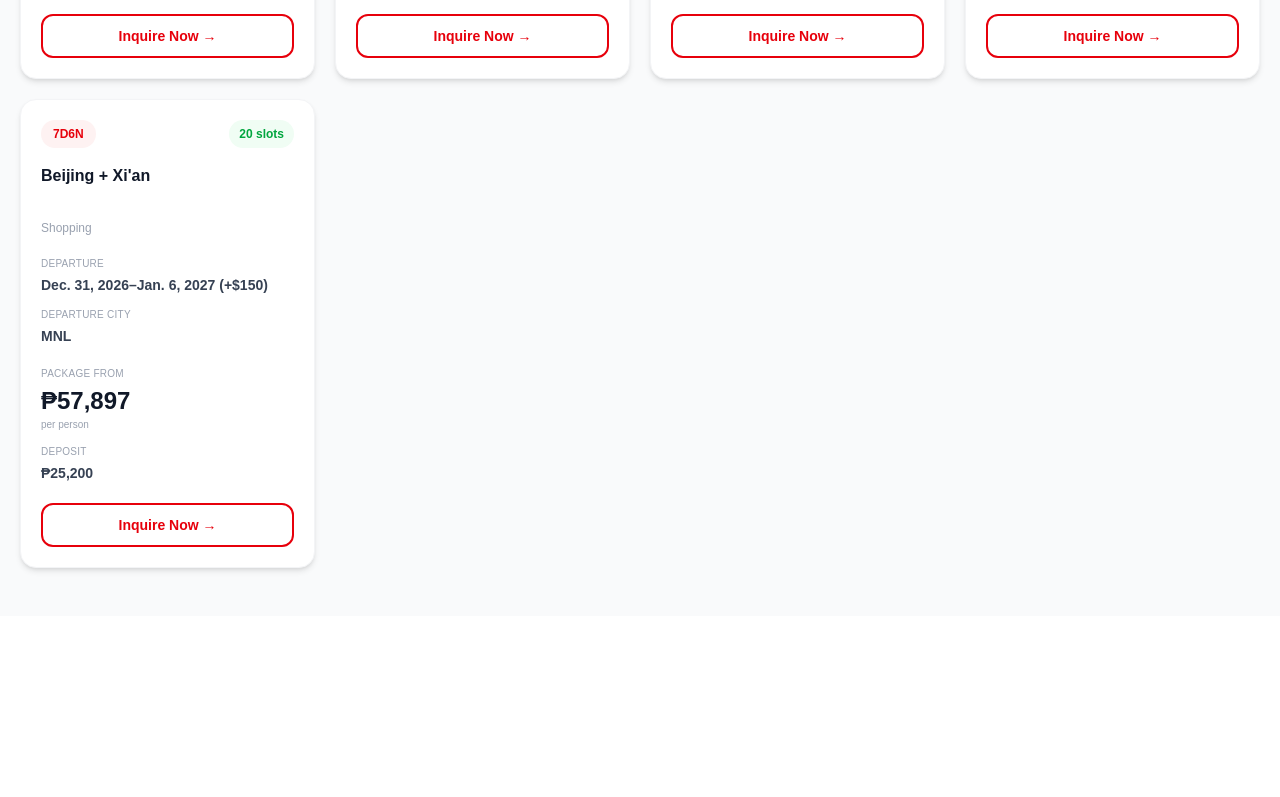
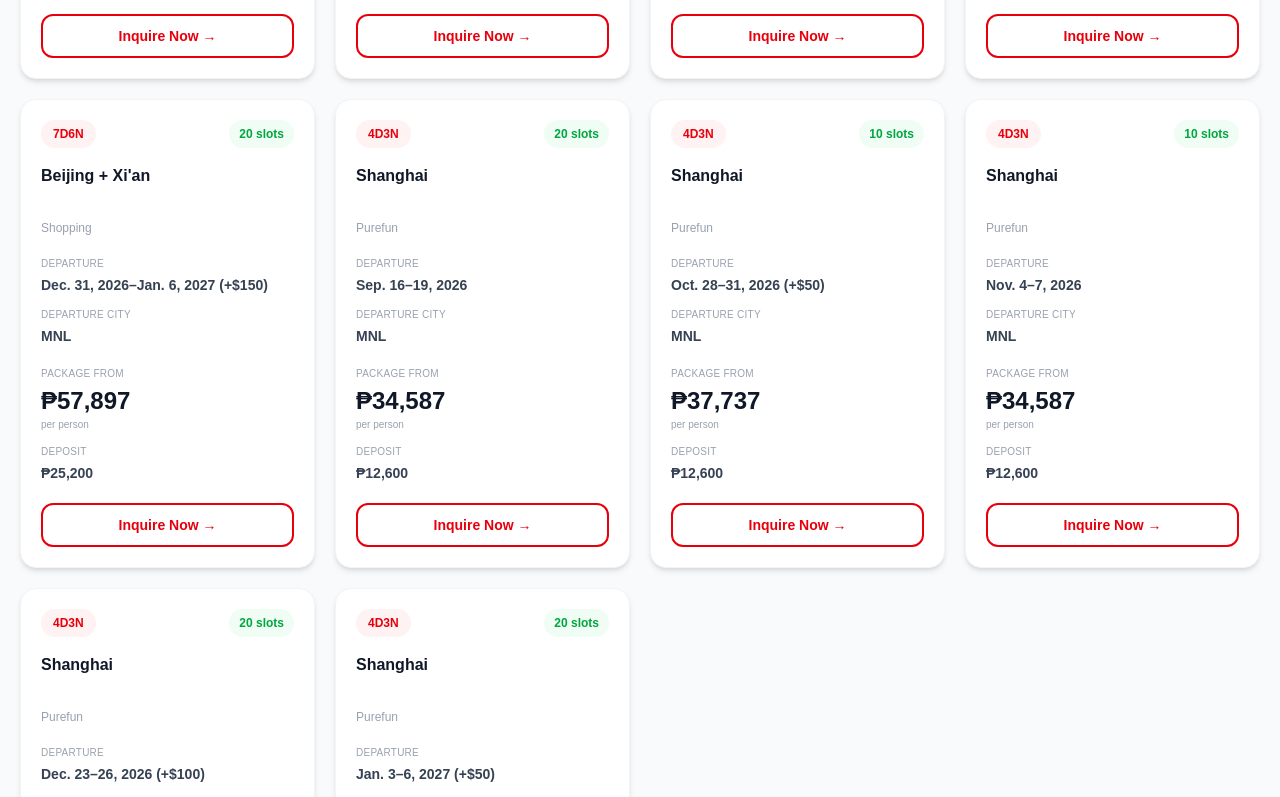
Before and after one commit to chingutravelandtours/chingu-website, a Next.js app: page /china-tours in a window 1280 px wide. Shown: the part 4620-5417 px from the top of the page. Before the commit the page ends 5236 px from the top, so only its background shows below. Built offline with nearby package versions, Linux system fonts and the light colour scheme.

Commit message:
Update page.tsx

```diff
--- a/app/china-tours/page.tsx
+++ b/app/china-tours/page.tsx
@@ -422,6 +422,61 @@ const packages: Package[] = [
   slots: 20,
   deposit: 400 * USD_TO_PHP,
 },
+
+{
+  title: "Shanghai",
+  subtitle: "Purefun",
+  duration: "4D3N",
+  dates: "Sep. 16–19, 2026",
+  city: "MNL",
+  price: 549 * USD_TO_PHP,
+  slots: 20,
+  deposit: 200 * USD_TO_PHP,
+},
+
+{
+  title: "Shanghai",
+  subtitle: "Purefun",
+  duration: "4D3N",
+  dates: "Oct. 28–31, 2026 (+$50)",
+  city: "MNL",
+  price: 599 * USD_TO_PHP,
+  slots: 10,
+  deposit: 200 * USD_TO_PHP,
+},
+
+{
+  title: "Shanghai",
+  subtitle: "Purefun",
+  duration: "4D3N",
+  dates: "Nov. 4–7, 2026",
+  city: "MNL",
+  price: 549 * USD_TO_PHP,
+  slots: 10,
+  deposit: 200 * USD_TO_PHP,
+},
+
+{
+  title: "Shanghai",
+  subtitle: "Purefun",
+  duration: "4D3N",
+  dates: "Dec. 23–26, 2026 (+$100)",
+  city: "MNL",
+  price: 649 * USD_TO_PHP,
+  slots: 20,
+  deposit: 200 * USD_TO_PHP,
+},
+
+{
+  title: "Shanghai",
+  subtitle: "Purefun",
+  duration: "4D3N",
+  dates: "Jan. 3–6, 2027 (+$50)",
+  city: "MNL",
+  price: 599 * USD_TO_PHP,
+  slots: 20,
+  deposit: 200 * USD_TO_PHP,
+},
 ];
 
 export default function ChinaToursPage() {
```
